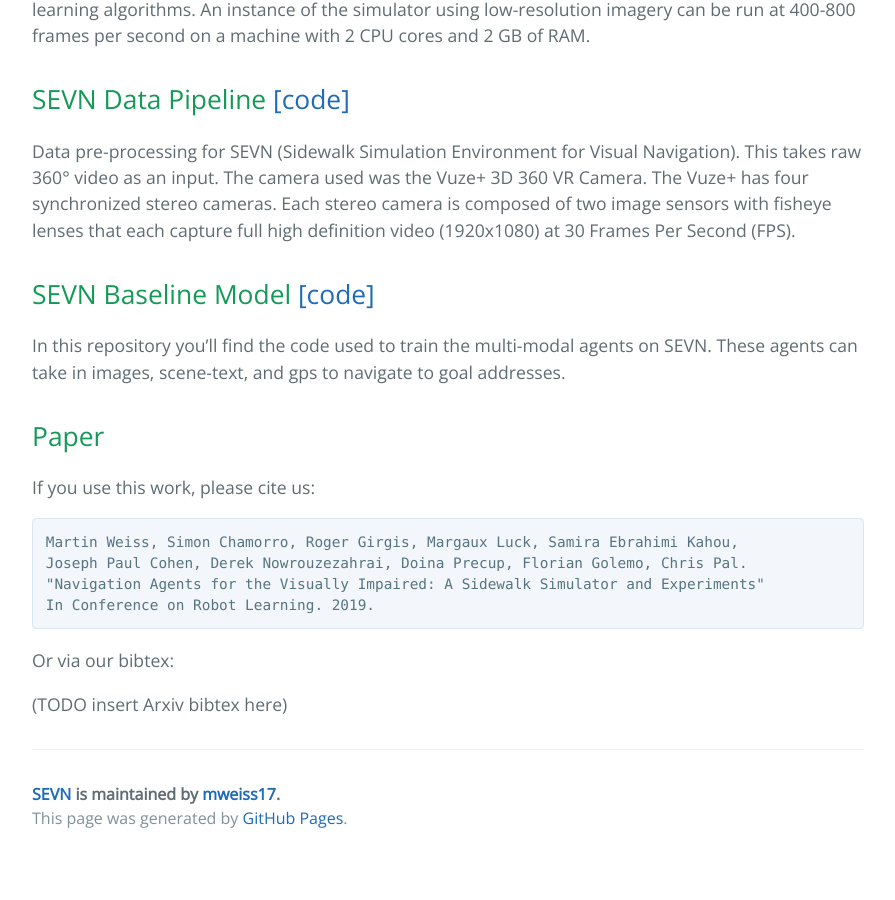
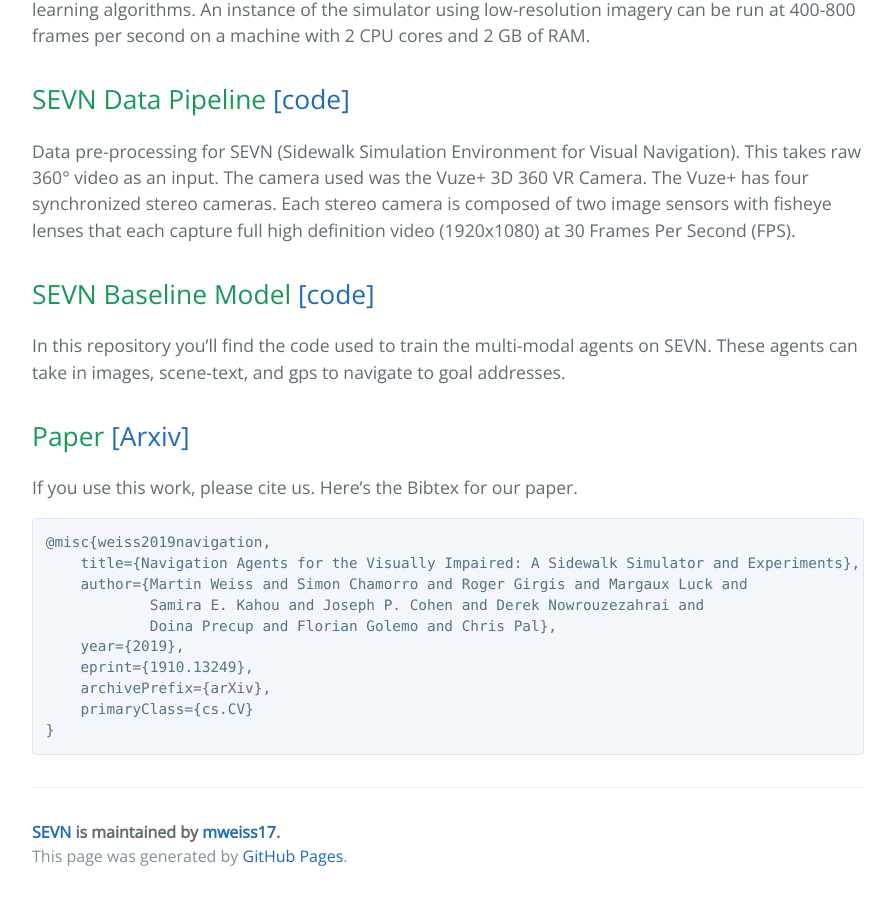
Before and after one commit to mweiss17/SEVN, a Jekyll site: the page built from docs/index.md, in a window 1280 px wide and 900 px high, scrolled down 2110 px. Shown: the whole window, without its empty margins (192-1087 px from the left). Built offline with Jekyll 4.4.1, drawn with Linux system fonts in a browser that asks for light colours; our own code applies the rules of GitHub Pages for plain Markdown files; before the commit the page ends 2972 px from its top, so only the background shows below that.

Commit message:
added paper link

````diff
--- a/docs/index.md
+++ b/docs/index.md
@@ -35,16 +35,19 @@ Each stereo camera is composed of two image sensors with fisheye lenses that eac
 In this repository you'll find the code used to train the multi-modal agents on SEVN.
 These agents can take in images, scene-text, and gps to navigate to goal addresses.
 
-## Paper
-If you use this work, please cite us:
+## Paper [[Arxiv]](https://arxiv.org/abs/1910.13249)
+
+If you use this work, please cite us. Here's the Bibtex for our paper.
 
 ```
-Martin Weiss, Simon Chamorro, Roger Girgis, Margaux Luck, Samira Ebrahimi Kahou,
-Joseph Paul Cohen, Derek Nowrouzezahrai, Doina Precup, Florian Golemo, Chris Pal.
-"Navigation Agents for the Visually Impaired: A Sidewalk Simulator and Experiments"
-In Conference on Robot Learning. 2019.
+@misc{weiss2019navigation,
+    title={Navigation Agents for the Visually Impaired: A Sidewalk Simulator and Experiments},
+    author={Martin Weiss and Simon Chamorro and Roger Girgis and Margaux Luck and
+            Samira E. Kahou and Joseph P. Cohen and Derek Nowrouzezahrai and
+            Doina Precup and Florian Golemo and Chris Pal},
+    year={2019},
+    eprint={1910.13249},
+    archivePrefix={arXiv},
+    primaryClass={cs.CV}
+}
 ```
-
-Or via our bibtex:
-
-(TODO insert Arxiv bibtex here)
````
Also changed, not shown: 5 other files.
